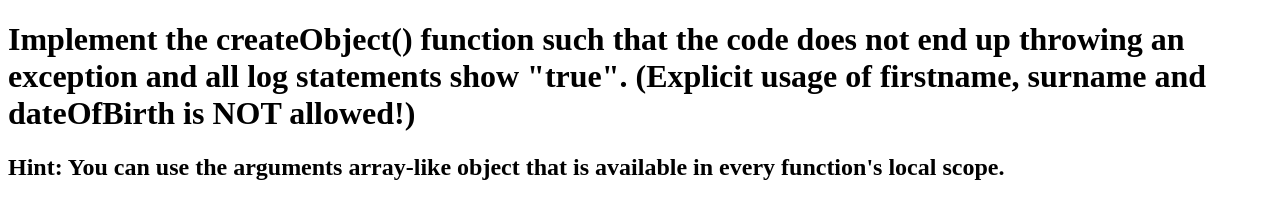
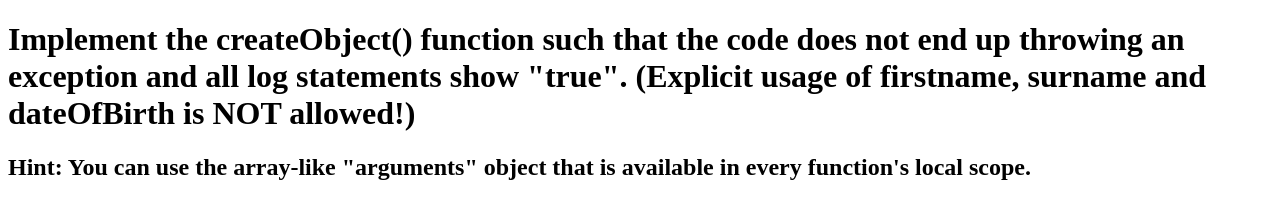
Before and after one commit to Jane87/js-training, a plain HTML site: page session02/arguments.html in a window 1280 px wide. Drawn offline with Linux system fonts and the light colour scheme.

Commit message:
precise the exercise description

```diff
--- a/session02/arguments.html
+++ b/session02/arguments.html
@@ -11,11 +11,12 @@
     and all log statements show &quot;true&quot;. (Explicit usage of firstname, surname and dateOfBirth is NOT allowed!)
 </h1>
 
-<h2>Hint: You can use the arguments array-like object that is available in every function's local scope.</h2>
+<h2>Hint: You can use the array-like &quot;arguments&quot; object that is available in every function's local scope.</h2>
 
 <script type="text/javascript">
     function createObject() {
         // Create object without naming firstname, surname and dateOfBirth explicitly!
+
     }
 
     var obj = createObject('firstname', 'surname', 'dateOfBirth');
```
